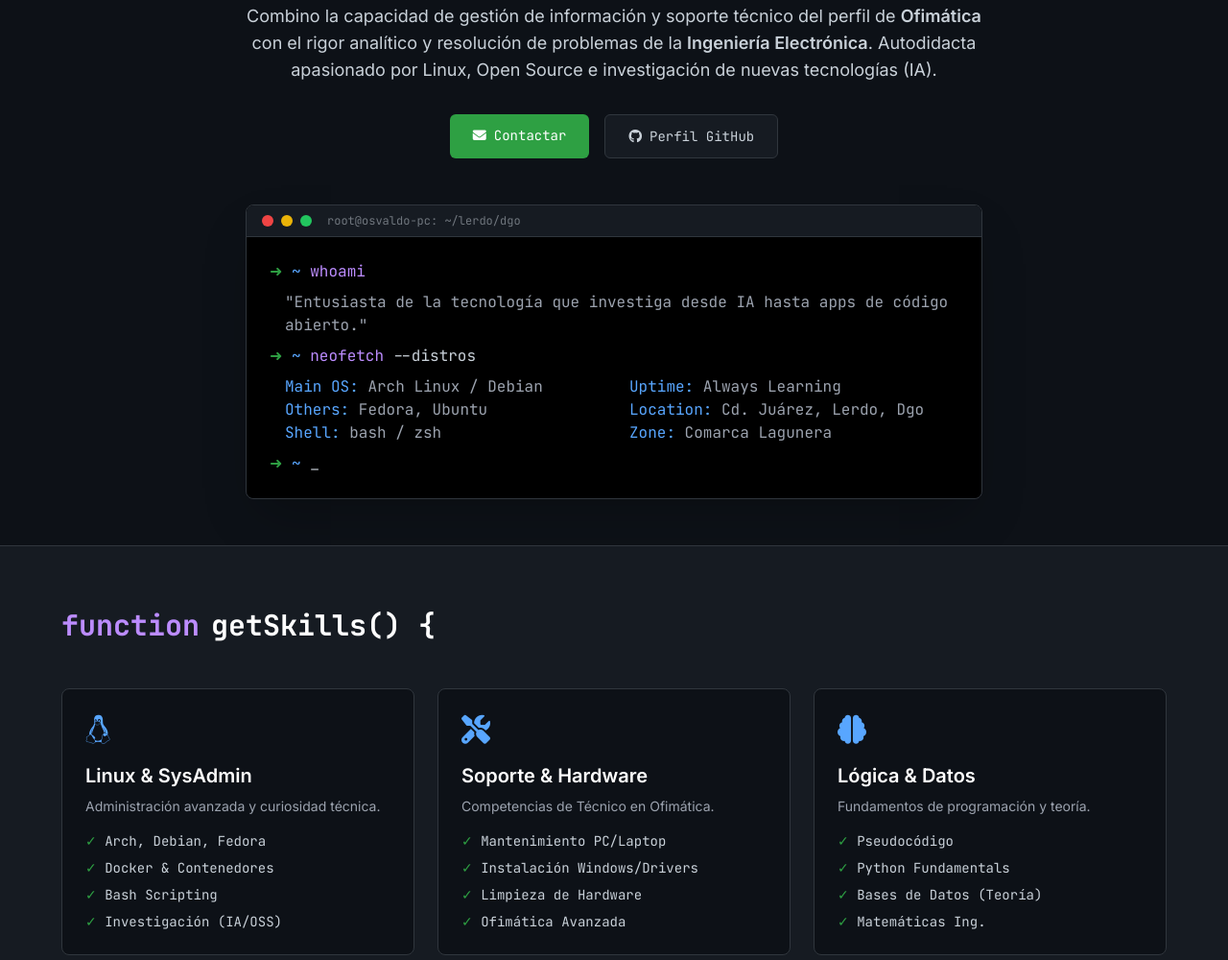
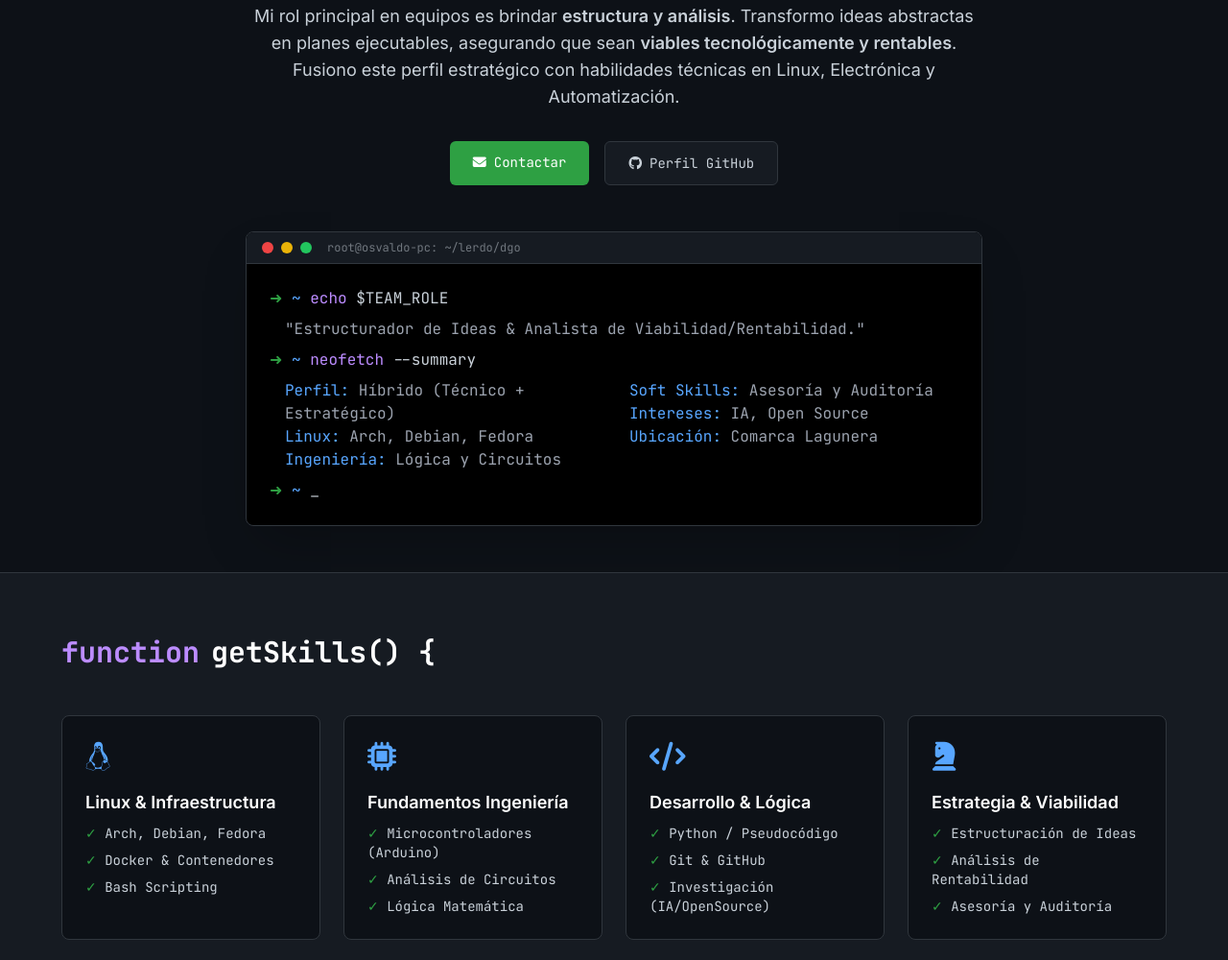
Before and after one commit to OACH-py/tech-stack, a plain HTML site: page index.html in a window 1280 px wide. Shown: the part 373-1373 px from the top of the page at 96% size. Drawn offline with nearby package versions, Linux system fonts and the light colour scheme.

Commit message:
cv actualizado

```diff
--- a/index.html
+++ b/index.html
@@ -94,6 +94,7 @@
                         <a href="#about" class="hover:text-term-blue px-3 py-2 rounded-md transition-colors">./perfil</a>
                         <a href="#skills" class="hover:text-term-blue px-3 py-2 rounded-md transition-colors">./skills</a>
                         <a href="#projects" class="hover:text-term-blue px-3 py-2 rounded-md transition-colors">./proyectos</a>
+                        <a href="#experience" class="hover:text-term-blue px-3 py-2 rounded-md transition-colors">./trayectoria</a>
                         <a href="#contact" class="hover:text-term-blue px-3 py-2 rounded-md transition-colors">./contacto</a>
                     </div>
                 </div>
@@ -111,6 +112,7 @@
                 <a href="#about" class="block hover:text-term-blue px-3 py-2">./perfil</a>
                 <a href="#skills" class="block hover:text-term-blue px-3 py-2">./skills</a>
                 <a href="#projects" class="block hover:text-term-blue px-3 py-2">./proyectos</a>
+                <a href="#experience" class="block hover:text-term-blue px-3 py-2">./trayectoria</a>
                 <a href="#contact" class="block hover:text-term-blue px-3 py-2">./contacto</a>
             </div>
         </div>
@@ -126,10 +128,10 @@
                 Osvaldo Antonio <br class="md:hidden"> Cárdenas Hernández
             </h1>
             <p class="text-lg md:text-xl text-term-blue font-mono mb-6">
-                Estudiante de Ing. Electrónica <span class="text-term-text">|</span> Técnico en Ofimática
+                Ingeniería Electrónica <span class="text-term-text">|</span> Análisis & Estructura
             </p>
             <p class="text-term-text max-w-3xl mx-auto text-base md:text-lg mb-8 leading-relaxed">
-                Combino la capacidad de gestión de información y soporte técnico del perfil de <strong>Ofimática</strong> con el rigor analítico y resolución de problemas de la <strong>Ingeniería Electrónica</strong>. Autodidacta apasionado por Linux, Open Source e investigación de nuevas tecnologías (IA).
+                Mi rol principal en equipos es brindar <strong>estructura y análisis</strong>. Transformo ideas abstractas en planes ejecutables, asegurando que sean <strong>viables tecnológicamente y rentables</strong>. Fusiono este perfil estratégico con habilidades técnicas en Linux, Electrónica y Automatización.
             </p>
 
             <div class="flex flex-wrap justify-center gap-4 font-mono text-sm">
@@ -151,24 +153,24 @@
                 </div>
                 <div class="p-6 text-term-text space-y-2">
                     <p>
-                        <span class="text-term-green">➜</span> <span class="text-term-blue">~</span> <span class="text-term-purple">whoami</span>
+                        <span class="text-term-green">➜</span> <span class="text-term-blue">~</span> <span class="text-term-purple">echo</span> $TEAM_ROLE
                     </p>
                     <p class="pl-4 text-gray-400">
-                        "Entusiasta de la tecnología que investiga desde IA hasta apps de código abierto."
+                        "Estructurador de Ideas & Analista de Viabilidad/Rentabilidad."
                     </p>
                     <p>
-                        <span class="text-term-green">➜</span> <span class="text-term-blue">~</span> <span class="text-term-purple">neofetch</span> --distros
+                        <span class="text-term-green">➜</span> <span class="text-term-blue">~</span> <span class="text-term-purple">neofetch</span> --summary
                     </p>
                     <div class="pl-4 text-gray-400 grid grid-cols-1 md:grid-cols-2 gap-4">
                         <div>
-                            <span class="text-term-blue">Main OS:</span> Arch Linux / Debian<br>
-                            <span class="text-term-blue">Others:</span> Fedora, Ubuntu<br>
-                            <span class="text-term-blue">Shell:</span> bash / zsh
+                            <span class="text-term-blue">Perfil:</span> Híbrido (Técnico + Estratégico)<br>
+                            <span class="text-term-blue">Linux:</span> Arch, Debian, Fedora<br>
+                            <span class="text-term-blue">Ingeniería:</span> Lógica y Circuitos
                         </div>
                         <div>
-                            <span class="text-term-blue">Uptime:</span> Always Learning<br>
-                            <span class="text-term-blue">Location:</span> Cd. Juárez, Lerdo, Dgo<br>
-                            <span class="text-term-blue">Zone:</span> Comarca Lagunera
+                            <span class="text-term-blue">Soft Skills:</span> Asesoría y Auditoría<br>
+                            <span class="text-term-blue">Intereses:</span> IA, Open Source<br>
+                            <span class="text-term-blue">Ubicación:</span> Comarca Lagunera
                         </div>
                     </div>
                     <p>
@@ -186,43 +188,48 @@
                 <span class="text-term-purple mr-3">function</span> getSkills() {
             </h2>
 
-            <div class="grid grid-cols-1 md:grid-cols-2 lg:grid-cols-3 gap-6">
+            <div class="grid grid-cols-1 md:grid-cols-2 lg:grid-cols-4 gap-6">
                 <!-- Skill Card 1: SysAdmin -->
                 <div class="tech-card bg-term-bg border border-term-border p-6 rounded-lg transition-all duration-300">
                     <div class="text-term-blue text-3xl mb-4"><i class="fab fa-linux"></i></div>
-                    <h3 class="text-xl font-bold text-white mb-2">Linux & SysAdmin</h3>
-                    <p class="text-sm text-gray-400 mb-4">Administración avanzada y curiosidad técnica.</p>
+                    <h3 class="text-lg font-bold text-white mb-2">Linux & Infraestructura</h3>
                     <ul class="text-sm space-y-2 font-mono text-term-text">
                         <li><span class="text-term-green">✓</span> Arch, Debian, Fedora</li>
                         <li><span class="text-term-green">✓</span> Docker & Contenedores</li>
                         <li><span class="text-term-green">✓</span> Bash Scripting</li>
-                        <li><span class="text-term-green">✓</span> Investigación (IA/OSS)</li>
                     </ul>
                 </div>
 
-                <!-- Skill Card 2: Soporte Tecnico -->
-                <div class="tech-card bg-term-bg border border-term-border p-6 rounded-lg transition-all duration-300">
-                    <div class="text-term-blue text-3xl mb-4"><i class="fas fa-tools"></i></div>
-                    <h3 class="text-xl font-bold text-white mb-2">Soporte & Hardware</h3>
-                    <p class="text-sm text-gray-400 mb-4">Competencias de Técnico en Ofimática.</p>
+                 <!-- Skill Card 2: Ingeniería (NUEVO) -->
+                 <div class="tech-card bg-term-bg border border-term-border p-6 rounded-lg transition-all duration-300">
+                    <div class="text-term-blue text-3xl mb-4"><i class="fas fa-microchip"></i></div>
+                    <h3 class="text-lg font-bold text-white mb-2">Fundamentos Ingeniería</h3>
                     <ul class="text-sm space-y-2 font-mono text-term-text">
-                        <li><span class="text-term-green">✓</span> Mantenimiento PC/Laptop</li>
-                        <li><span class="text-term-green">✓</span> Instalación Windows/Drivers</li>
-                        <li><span class="text-term-green">✓</span> Limpieza de Hardware</li>
-                        <li><span class="text-term-green">✓</span> Ofimática Avanzada</li>
+                        <li><span class="text-term-green">✓</span> Microcontroladores (Arduino)</li>
+                        <li><span class="text-term-green">✓</span> Análisis de Circuitos</li>
+                        <li><span class="text-term-green">✓</span> Lógica Matemática</li>
                     </ul>
                 </div>
 
-                <!-- Skill Card 3: Lógica -->
+                <!-- Skill Card 3: Desarrollo & Investigación -->
                 <div class="tech-card bg-term-bg border border-term-border p-6 rounded-lg transition-all duration-300">
-                    <div class="text-term-blue text-3xl mb-4"><i class="fas fa-brain"></i></div>
-                    <h3 class="text-xl font-bold text-white mb-2">Lógica & Datos</h3>
-                    <p class="text-sm text-gray-400 mb-4">Fundamentos de programación y teoría.</p>
+                    <div class="text-term-blue text-3xl mb-4"><i class="fas fa-code"></i></div>
+                    <h3 class="text-lg font-bold text-white mb-2">Desarrollo & Lógica</h3>
                     <ul class="text-sm space-y-2 font-mono text-term-text">
-                        <li><span class="text-term-green">✓</span> Pseudocódigo</li>
-                        <li><span class="text-term-green">✓</span> Python Fundamentals</li>
-                        <li><span class="text-term-green">✓</span> Bases de Datos (Teoría)</li>
-                        <li><span class="text-term-green">✓</span> Matemáticas Ing.</li>
+                        <li><span class="text-term-green">✓</span> Python / Pseudocódigo</li>
+                        <li><span class="text-term-green">✓</span> Git & GitHub</li>
+                        <li><span class="text-term-green">✓</span> Investigación (IA/OpenSource)</li>
+                    </ul>
+                </div>
+
+                <!-- Skill Card 4: Estrategia (ACTUALIZADO) -->
+                <div class="tech-card bg-term-bg border border-term-border p-6 rounded-lg transition-all duration-300">
+                    <div class="text-term-blue text-3xl mb-4"><i class="fas fa-chess-knight"></i></div>
+                    <h3 class="text-lg font-bold text-white mb-2">Estrategia & Viabilidad</h3>
+                    <ul class="text-sm space-y-2 font-mono text-term-text">
+                        <li><span class="text-term-green">✓</span> Estructuración de Ideas</li>
+                        <li><span class="text-term-green">✓</span> Análisis de Rentabilidad</li>
+                        <li><span class="text-term-green">✓</span> Asesoría y Auditoría</li>
                     </ul>
                 </div>
             </div>
@@ -291,7 +298,7 @@
     </section>
 
     <!-- Timeline / Experiencia -->
-    <section class="py-16 px-4 bg-term-card border-y border-term-border">
+    <section id="experience" class="py-16 px-4 bg-term-card border-y border-term-border">
         <div class="max-w-4xl mx-auto">
             <h2 class="text-3xl font-bold text-white mb-12 text-center font-mono">
                 ./trayectoria.log
@@ -309,14 +316,34 @@
                             <div class="font-bold text-white">Ingeniería Electrónica</div>
                             <time class="font-mono text-xs text-term-green">En Curso</time>
                         </div>
-                        <div class="text-term-blue text-xs font-mono mb-2">Tecnológico de La Laguna</div>
+                        <div class="text-term-blue text-xs font-mono mb-2">Tecnológico de La Laguna (Torreón)</div>
                         <div class="text-gray-400 text-sm">
-                            Perfil de ingreso enfocado en matemáticas, física y resolución lógica de problemas. Interés en la convergencia de hardware y software.
+                            Perfil enfocado en lógica matemática, circuitos y resolución de problemas.
                         </div>
                     </div>
                 </div>
 
-                <!-- Item 2: Educación Pasada -->
+                <!-- Item 2: Experiencia Liderazgo (ACTUALIZADO) -->
+                <div class="relative flex items-center justify-between md:justify-normal md:odd:flex-row-reverse group is-active">
+                    <div class="flex items-center justify-center w-10 h-10 rounded-full border border-term-border bg-term-bg shadow shrink-0 md:order-1 md:group-odd:-translate-x-1/2 md:group-even:translate-x-1/2 z-10">
+                        <i class="fas fa-users-cog text-term-orange text-sm"></i>
+                    </div>
+                    <div class="w-[calc(100%-4rem)] md:w-[calc(50%-2.5rem)] bg-term-bg p-4 rounded border border-term-border shadow-md">
+                        <div class="flex items-center justify-between space-x-2 mb-1">
+                            <div class="font-bold text-white">Tesorero & Asesor Estudiantil</div>
+                            <time class="font-mono text-xs text-term-text opacity-70">CBTa 216</time>
+                        </div>
+                        <div class="text-gray-400 text-sm">
+                            <ul class="list-disc list-inside space-y-1 mt-2 text-xs md:text-sm">
+                                <li>**Gestión Financiera:** Responsable de fondos y balances durante graduación.</li>
+                                <li>**Estructuración:** Apoyo estratégico para la viabilidad de eventos y compras.</li>
+                                <li>**Transparencia:** Auditoría de recursos y reportes detallados.</li>
+                            </ul>
+                        </div>
+                    </div>
+                </div>
+
+                <!-- Item 3: Educación Pasada -->
                 <div class="relative flex items-center justify-between md:justify-normal md:odd:flex-row-reverse group is-active">
                     <div class="flex items-center justify-center w-10 h-10 rounded-full border border-term-border bg-term-bg shadow shrink-0 md:order-1 md:group-odd:-translate-x-1/2 md:group-even:translate-x-1/2 z-10">
                         <i class="fas fa-graduation-cap text-term-purple text-sm"></i>
@@ -329,10 +356,8 @@
                         <div class="text-term-blue text-xs font-mono mb-2">CBTa 216 (Lerdo, Dgo)</div>
                         <div class="text-gray-400 text-sm">
                             <ul class="list-disc list-inside space-y-1 mt-2 text-xs md:text-sm">
-                                <li>Mantenimiento preventivo/correctivo (Limpieza, Hardware).</li>
-                                <li>Instalación de Software y Windows.</li>
+                                <li>Mantenimiento (PC/Laptop), Instalación de Windows.</li>
                                 <li>Ofimática avanzada y gestión de información.</li>
-                                <li>Fundamentos de Bases de Datos y Pseudocódigo.</li>
                             </ul>
                         </div>
                     </div>
```
